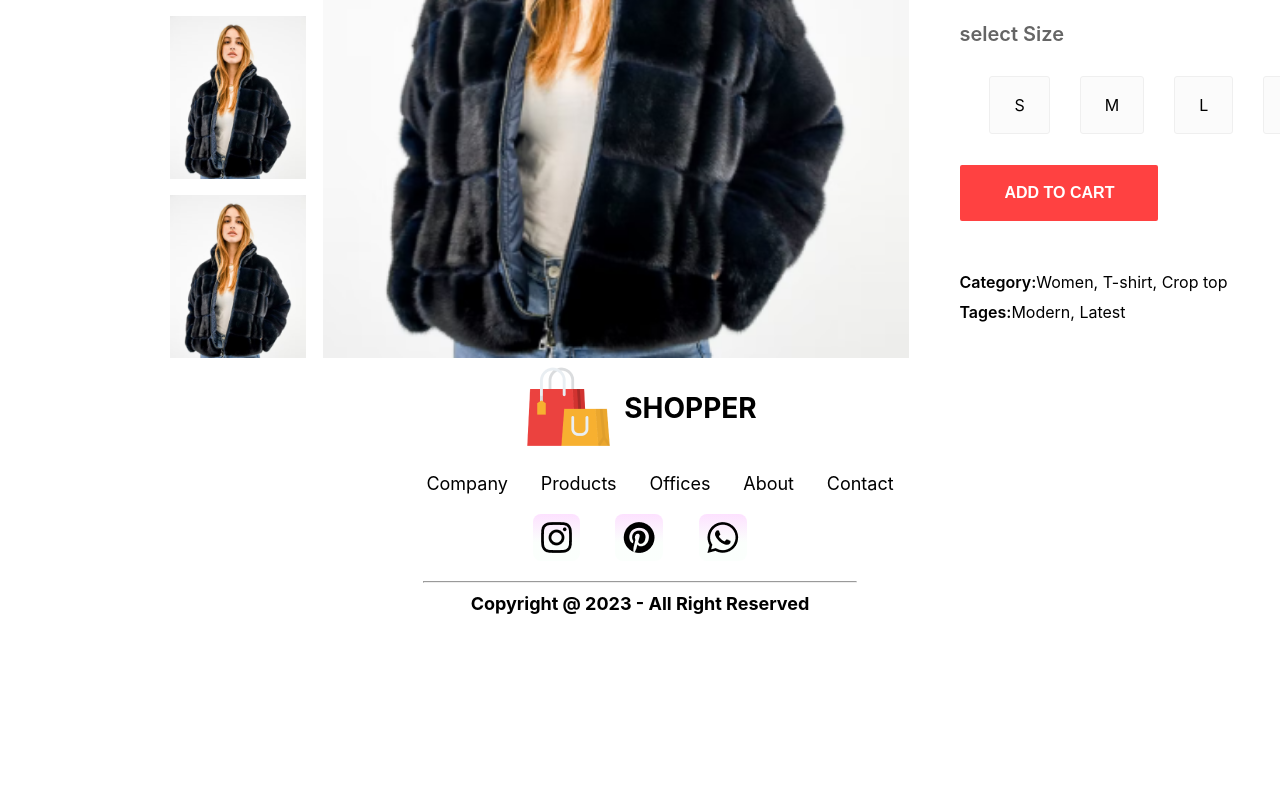
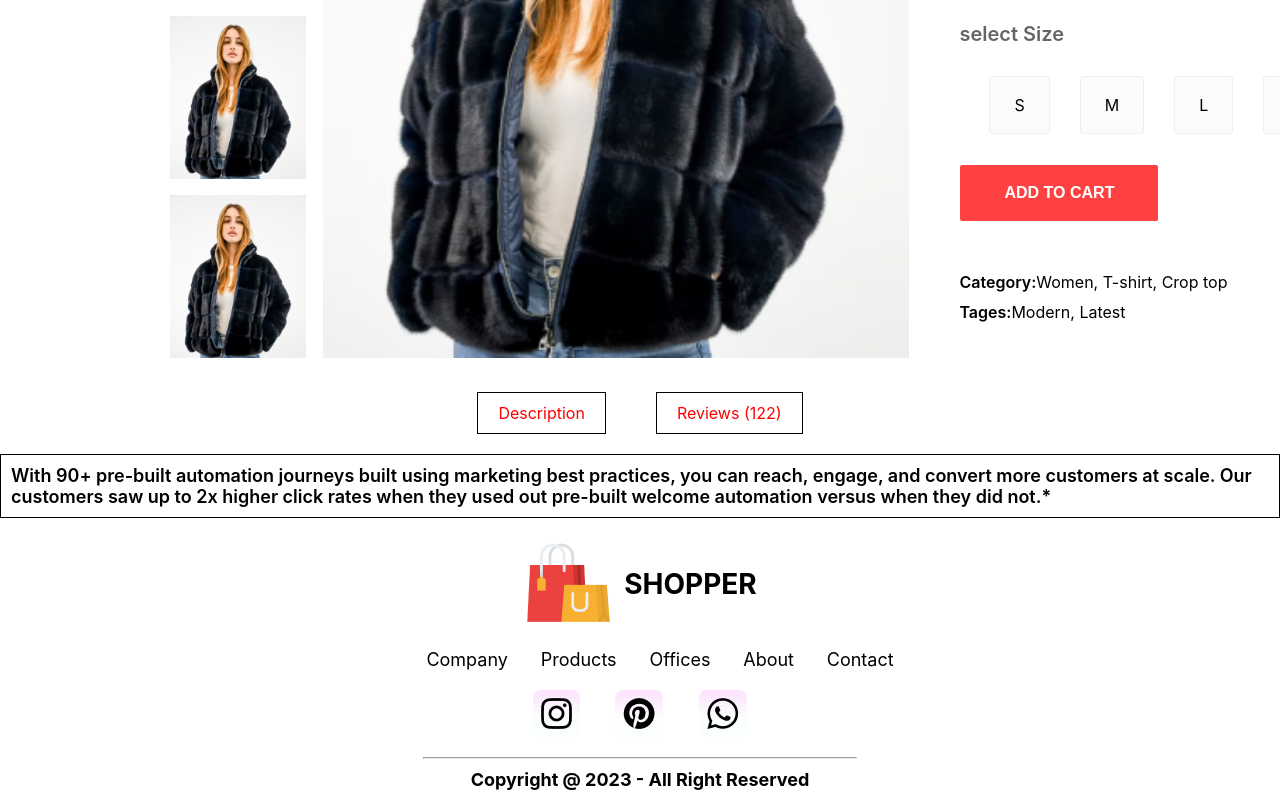
Before and after one commit to Sridevijagadesh/frontend, a React (Create React App) app: page /product/1 in a window 1280 px wide. Shown: the part 554-1354 px from the top of the page. Before the commit the page ends 1178 px from the top, so only its background shows below. Built offline with nearby package versions, Linux system fonts and the light colour scheme.

Commit message:
Description

```diff
--- /dev/null
+++ b/src/component/Description/Description.css
@@ -0,0 +1,29 @@
+.description{
+  display: flex;
+  flex-direction: column;
+  margin-top: 30px;
+  margin-bottom: 20px;
+  align-items: center;
+  justify-content: center;
+}
+.description-navigator{
+  display: flex;
+  gap:50px;
+  margin-bottom: 20px;
+}
+.description-nav-box{
+  border: 1px solid black;
+  padding: 10px 20px;
+  font-size: 16px;
+  color: red
+}
+.descriptionbox-description{
+  border: 1px solid black;
+  padding: 10px;
+}
+.descriptionbox-description p{
+  font-size: 16px;
+  color: black;
+  font-size: 18px;
+  font-weight: 600;
+}
--- /dev/null
+++ b/src/component/Description/Description.jsx
@@ -0,0 +1,18 @@
+import React from 'react'
+import './Description.css'
+
+const Description = () => {
+  return (
+    <div className='description'>
+      <div className="description-navigator">
+        <div className="description-nav-box">Description</div>
+        <div className="description-nav-box">Reviews (122)</div>
+      </div>
+      <div className="descriptionbox-description">
+        <p>With 90+ pre-built automation journeys built using marketing best practices, you can reach, engage, and convert more customers at scale. Our customers saw up to 2x higher click rates when they used out pre-built welcome automation versus when they did not.*</p>
+      </div>
+    </div>
+  )
+}
+
+export default Description
--- a/src/pages/Product.jsx
+++ b/src/pages/Product.jsx
@@ -3,6 +3,7 @@ import { ShopContext } from '../context/shopContext'
 import{useParams} from 'react-router-dom'
 import Breadcrum from '../component/Breadcrums/Breadcrum'
 import ProductDisplay from '../component/ProductDisplay/ProductDisplay'
+import Description from '../component/Description/Description'
 // import ProductDisplay from '../component/ProductDisplay/ProductDisplay'
 
 const Product = () => {
@@ -17,6 +18,7 @@ const Product = () => {
     <div>
  <Breadcrum product ={product}/>
  <ProductDisplay product = {product} />
+ <Description/>
 
     </div>
   )
```
